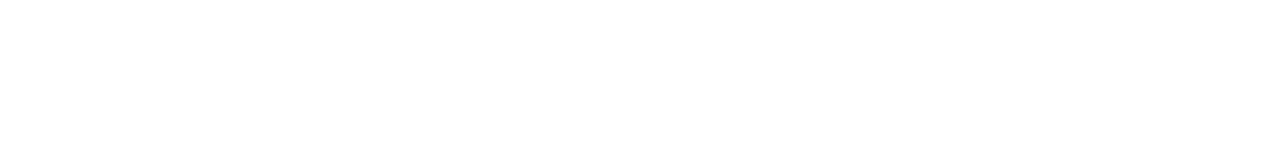
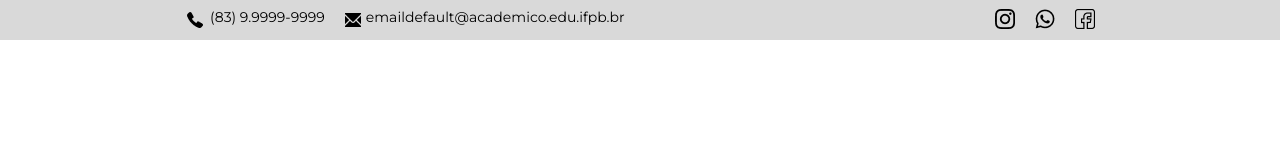
Before and after one commit to AntonioMarcosDev/Projeto-GCM, a plain HTML site: page index.html in a window 1280 px wide. Drawn offline with Linux system fonts and the light colour scheme.

Commit message:
Desenvolvendo micro-cabecalho

```diff
--- a/index.html
+++ b/index.html
@@ -5,8 +5,26 @@
     <meta http-equiv="X-UA-Compatible" content="IE=edge">
     <meta name="viewport" content="width=device-width, initial-scale=1.0">
     <title>ADS - IFPB</title>
+    <link rel="stylesheet" href="style.css">
+    <link rel="stylesheet" href="reset.css">
 </head>
 <body>
-
+    <section id="micro_cabecalho">
+        <div class="alin_micro_cabecalho">
+            <div>
+                <img src="./img/icons/tel_Icon.png" alt="Icon de telefone">
+                <p>(83) 9.9999-9999</p>
+            </div>
+            <div>
+                <img src="./img/icons/email_Icon.png" alt="Icon de email">
+                <p>emaildefault@academico.edu.ifpb.br</p>
+            </div>
+        </div>
+        <div class="alin_micro_cabecalho">
+            <a href="#"><img src="./img/icons/insta_Icon.png" alt="Icon do instagram"></a>
+            <a href="#"><img src="./img/icons/whats_Icon.png" alt="Icon do whatsapp"></a>
+            <a href="#"><img src="./img/icons/facebook_Icon.png" alt="Icon do facebook"></a>
+        </div>
+    </section>
 </body>
 </html>
--- /dev/null
+++ b/reset.css
@@ -0,0 +1,48 @@
+/* http://meyerweb.com/eric/tools/css/reset/
+   v2.0 | 20110126
+   License: none (public domain)
+*/
+
+html, body, div, span, applet, object, iframe,
+h1, h2, h3, h4, h5, h6, p, blockquote, pre,
+a, abbr, acronym, address, big, cite, code,
+del, dfn, em, img, ins, kbd, q, s, samp,
+small, strike, strong, sub, sup, tt, var,
+b, u, i, center,
+dl, dt, dd, ol, ul, li,
+fieldset, form, label, legend,
+table, caption, tbody, tfoot, thead, tr, th, td,
+article, aside, canvas, details, embed,
+figure, figcaption, footer, header, hgroup,
+menu, nav, output, ruby, section, summary,
+time, mark, audio, video {
+	margin: 0;
+	padding: 0;
+	border: 0;
+	font-size: 100%;
+	font: inherit;
+	vertical-align: baseline;
+}
+/* HTML5 display-role reset for older browsers */
+article, aside, details, figcaption, figure,
+footer, header, hgroup, menu, nav, section {
+	display: block;
+}
+body {
+	line-height: 1;
+}
+ol, ul {
+	list-style: none;
+}
+blockquote, q {
+	quotes: none;
+}
+blockquote:before, blockquote:after,
+q:before, q:after {
+	content: '';
+	content: none;
+}
+table {
+	border-collapse: collapse;
+	border-spacing: 0;
+}
--- a/style.css
+++ b/style.css
@@ -0,0 +1,37 @@
+@import url('https://fonts.googleapis.com/css2?family=Montserrat:ital,wght@0,100;0,200;0,300;0,400;0,500;0,600;0,700;0,800;0,900;1,100;1,200;1,300;1,400;1,500;1,600;1,700;1,800;1,900&display=swap');
+
+/*Home----------------------------------------*/
+
+:root{
+    --bg-color-cinza: #D9D9D9;
+    --font-montserrat: 'Montserrat', sans-serif;
+}
+
+#micro_cabecalho{
+    height: 40px;
+    background-color: var(--bg-color-cinza);
+    display: flex;
+    flex-direction: row;
+    align-items: center;
+    justify-content: space-around;
+    font-family: var(--font-montserrat);
+    font-weight: 400;
+    font-size: 14px;
+}
+
+.alin_micro_cabecalho{
+    display: flex;
+    flex-direction: row;
+    justify-content: space-between;
+    gap: 20px;
+}
+
+.alin_micro_cabecalho div{
+    display: flex;
+    flex-direction: row;
+    gap: 5px;
+}
+
+
+
+/*Home----------------------------------------*/
```
Also changed, not shown: img/icons/email_Icon.png (added), img/icons/facebook_Icon.png (added), img/icons/insta_Icon.png (added), img/icons/tel_Icon.png (added), img/icons/whats_Icon.png (added).
